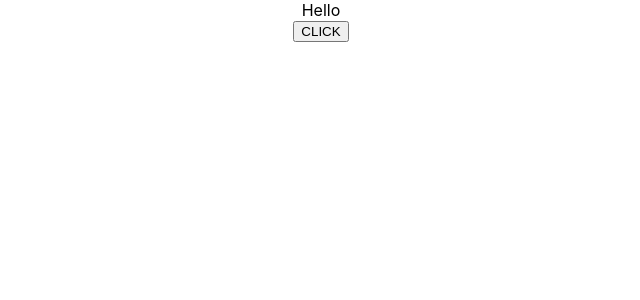
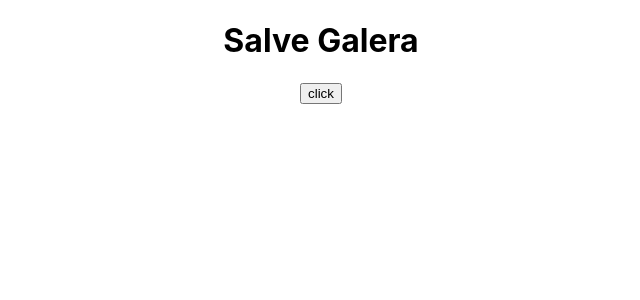
Before and after one commit to thaless4nt0s/aprendendo-react, a React (Create React App) app in the folder my-app/: page / in a window 1280 px wide. Shown: the top 300 px of the page, without its empty margins (319-959 px from the left). Built offline with nearby package versions, Linux system fonts and the light colour scheme.

Commit message:
aprendendo EventBinds

```diff
--- a/my-app/src/components/EventBind.js
+++ b/my-app/src/components/EventBind.js
@@ -5,30 +5,33 @@ class EventBind extends Component {
         super(props)
 
         this.state = {
-            message: "Hello"
+            msg: "Salve Galera"
         }
-        //this.clickHandler = this.clickHandler.bind(this)
+
+        //this.changeName = this.changeName.bind(this)
     }
 
-    /*clickHandler(){
+    /*
+    changeName = () =>{
         this.setState({
-            message: "Goodbye"
+            msg: "Suave ?"
         })
-        console.log(this)
     }*/
 
-    clickHandler = () => {
+    changeName(){
         this.setState({
-            message: "GoodBye"
+            msg: "Beleza ?"
         })
     }
+
 
     render() {
         return (
             <div>
-                <div>{this.state.message}</div>
-                {/*button onClick={this.clickHandler.bind(this)}>Click</button*/}
-                <button onClick={this.clickHandler}>CLICK</button>
+                <h1>{this.state.msg}</h1>
+                {/*<button onClick={this.changeName}>Click</button>*/}
+                {/*<button onClick={() => this.changeName()}>Click</button>*/}
+                <button onClick={this.changeName.bind(this)}>click</button>
             </div>
         )
     }
```
